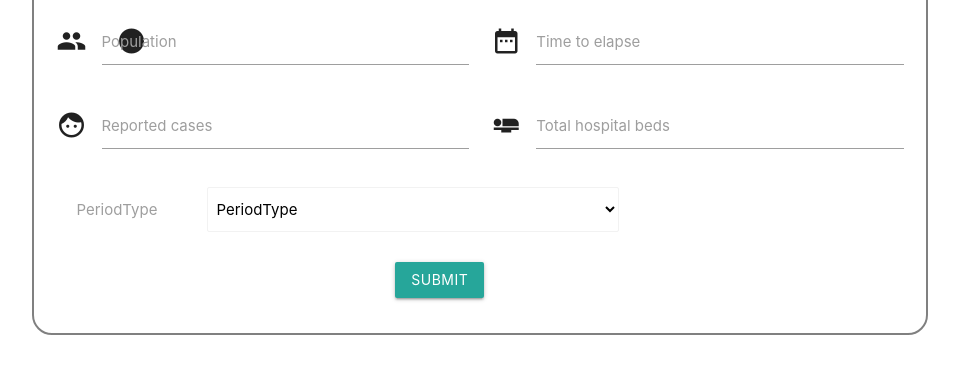
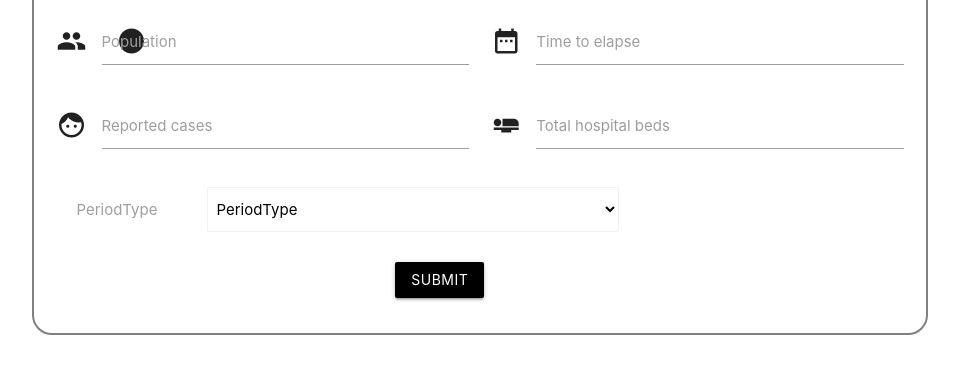
Before and after one commit to paulkahura/sdlg-py, a website: page index.html in a window 1280 px wide. Shown: the part 240-614 px from the top of the page, without its empty margins (160-1119 px from the left). Drawn offline with nearby package versions, Linux system fonts and the light colour scheme.

Commit message:
contrast edits

```diff
--- a/index.html
+++ b/index.html
@@ -54,7 +54,7 @@
 
                             <div class="input-field col s12">
                                     <a class="waves-effect waves-light btn data-go-
-                                    estimate " style="margin-left:40%">Submit</a>
+                                    estimate " style="margin-left:40%;background-color:black">Submit</a>
                             </div>
                     </div>
 
```
